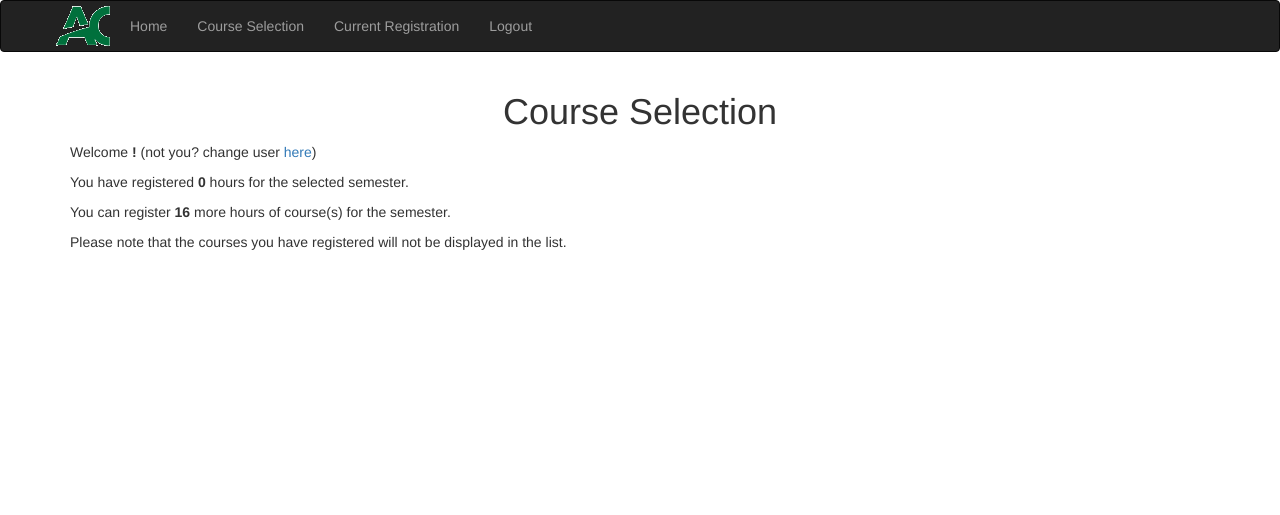
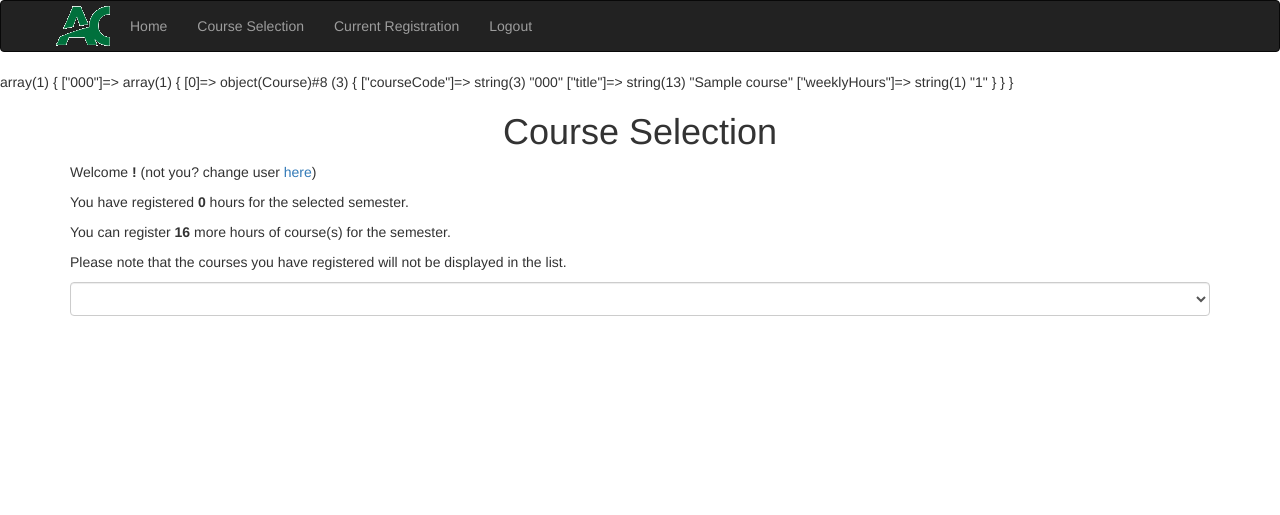
Before and after one commit to killerrin/CST8257-Course-Registration-System, a PHP site: page /CourseSelection.php in a window 1280 px wide. Shown: the top 515 px of the page. Run offline with PHP 8.4, Linux system fonts and the light colour scheme; the visitor is signed in with stand-in values (Sample User, id 1); tables that the repository leaves empty hold one stand-in row (values such as "Sample post"); lists and menus that the app fills with data are empty.

Commit message:
Sorted course offers by semester

```diff
--- a/Lab 7/CourseSelection.php
+++ b/Lab 7/CourseSelection.php
@@ -15,6 +15,24 @@ $totalHours = (function($LoggedInUser) {
 
 $remainingHours = 16 - $totalHours;
 
+$semesters = array();
+
+$dbManager = new DBManager();
+$dbManager->connect();
+$courseOfferRepo = new DBCourseOfferRepository($dbManager);
+$courseRepo = new DBCourseRepository($dbManager);
+$semesterRepo = new DBSemesterRepository($dbManager);
+foreach($courseOfferRepo->getAll() as $courseOffer) {
+    $course = $courseRepo->getID($courseOffer[0])[0];
+    $semester = $semesterRepo->getID($courseOffer[1])[0];
+    $tmp = new CourseOffer($course, $semester);
+    if (!isset($semesters[$tmp->semester->semesterCode]))
+        $semesters[$tmp->semester->semesterCode] = array();
+    array_push($semesters[$tmp->semester->semesterCode], $tmp->course);
+}
+var_dump($semesters);
+$dbManager->close();
+
 ?>
 
 <div class="container">
@@ -23,7 +41,11 @@ $remainingHours = 16 - $totalHours;
     <p>You have registered <strong><?php echo $totalHours; ?></strong> hours for the selected semester.</p>
     <p>You can register <strong><?php echo $remainingHours; ?></strong> more hours of course(s) for the semester.</p>
     <p>Please note that the courses you have registered will not be displayed in the list.</p>
+    <select id="semesterSelect" class="form-control">
+        <?php foreach($semesters as $semester): ?>
 
+        <?php endforeach; ?>
+    </select>
 </div>
 
 <?php include "Common/Footer.php"; ?>
```
